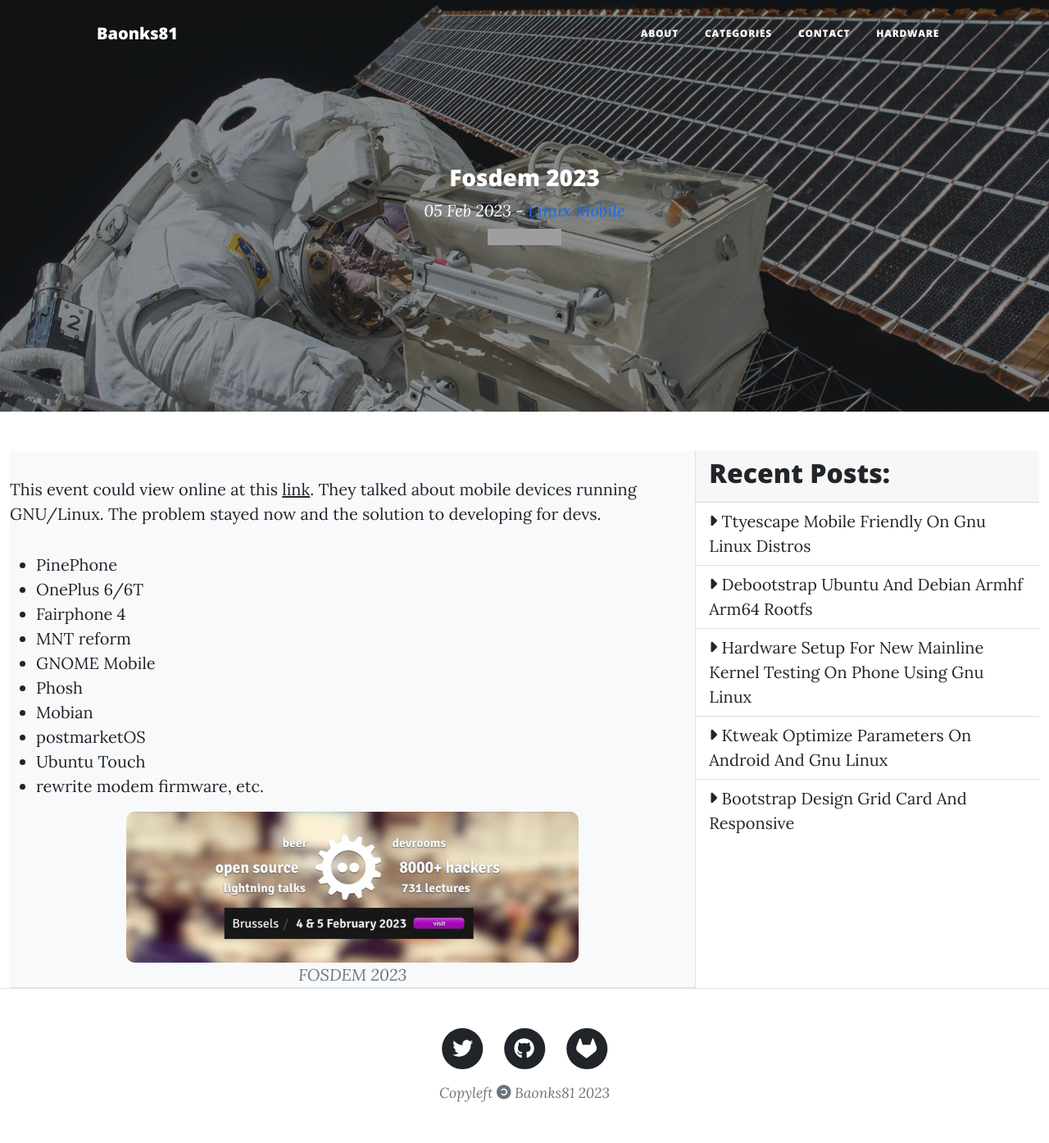
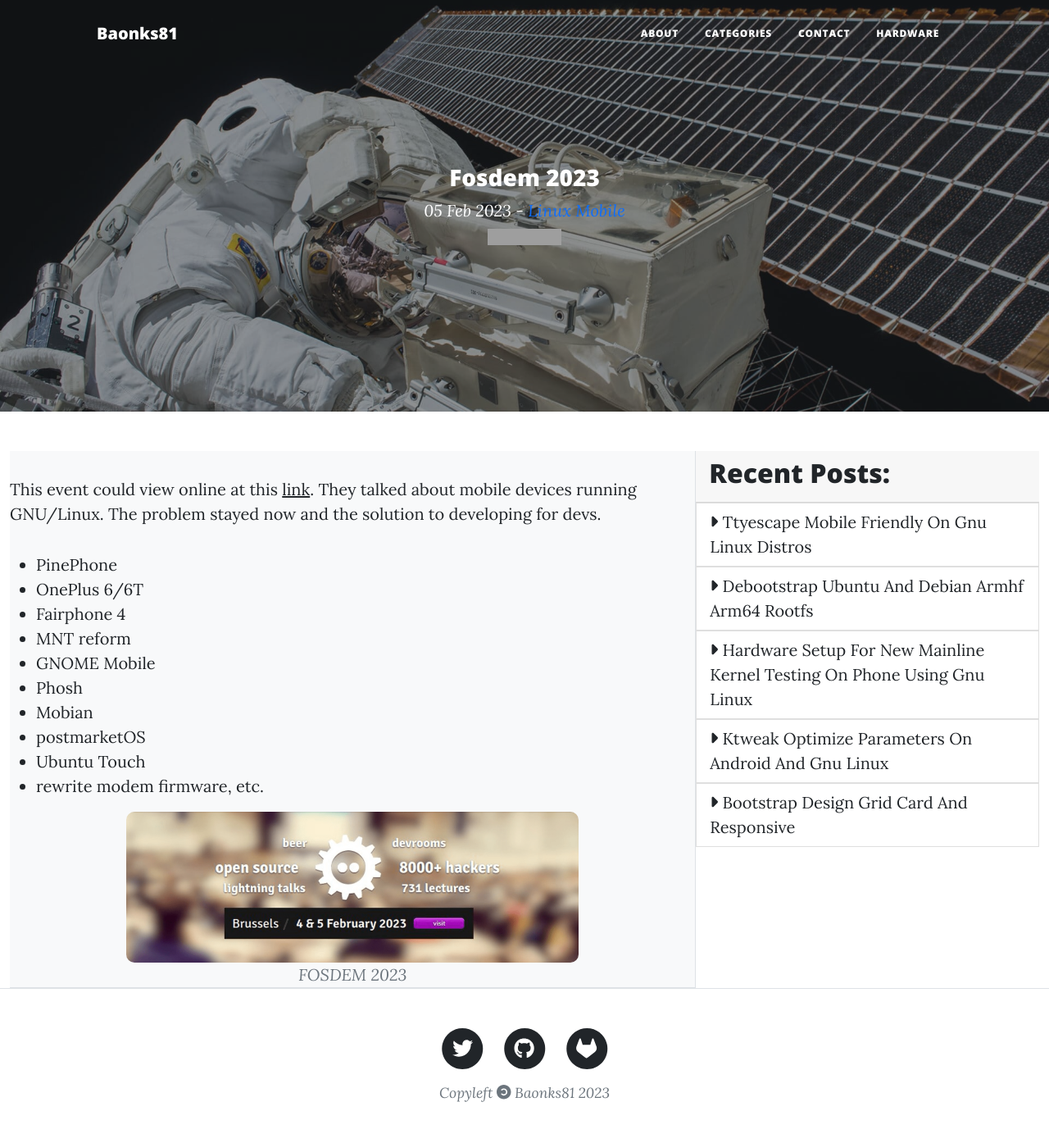
Before and after one commit to Baonks81/baonks81.github.io, a Jekyll site: the page built from _posts/2023-02-05-FOSDEM-2023.md, in a window 1280 px wide. Shown: the whole page at 82% size. Built offline with Jekyll 4.4.1, drawn with Linux system fonts in a browser that asks for light colours; nearby versions of some CDN libraries; library files that are not in the unit come from our copies; grey boxes are pictures that could not be loaded.

Commit message:
Update recent.html

```diff
--- a/_includes/recent.html
+++ b/_includes/recent.html
@@ -10,10 +10,14 @@
          {% assign forloop.index = forloop.index | plus:1 %}
        {% else %}
          {% assign countPost = countPost | plus:1 %}
-         <li class="list-group-item"><i class="fa-solid fa-caret-right"></i> <a href="{{ post.url }}">{{ post.title }}</a></li>
+         <div class="box">
+            <li class="list-group-item">
+               <i class="fa-solid fa-caret-right"></i> <a href="{{ post.url }}">{{ post.title }}</a>
+            </li>
+         </div>
        {% endif %}
-         {% else %}
-           {% break %}
+     {% else %}
+          {% break %}
      {% endif %}
    {% endfor %}
   </ul>
```
